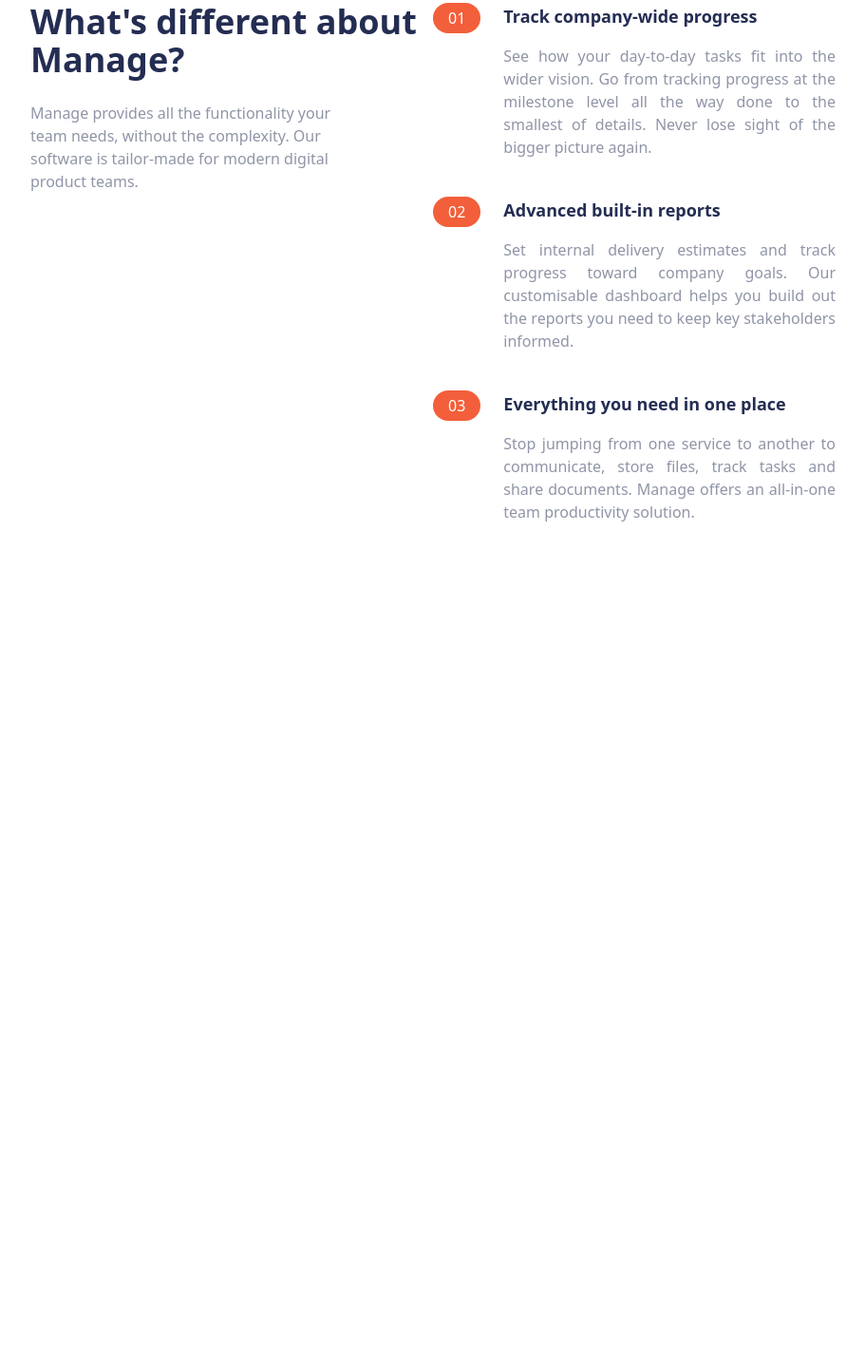
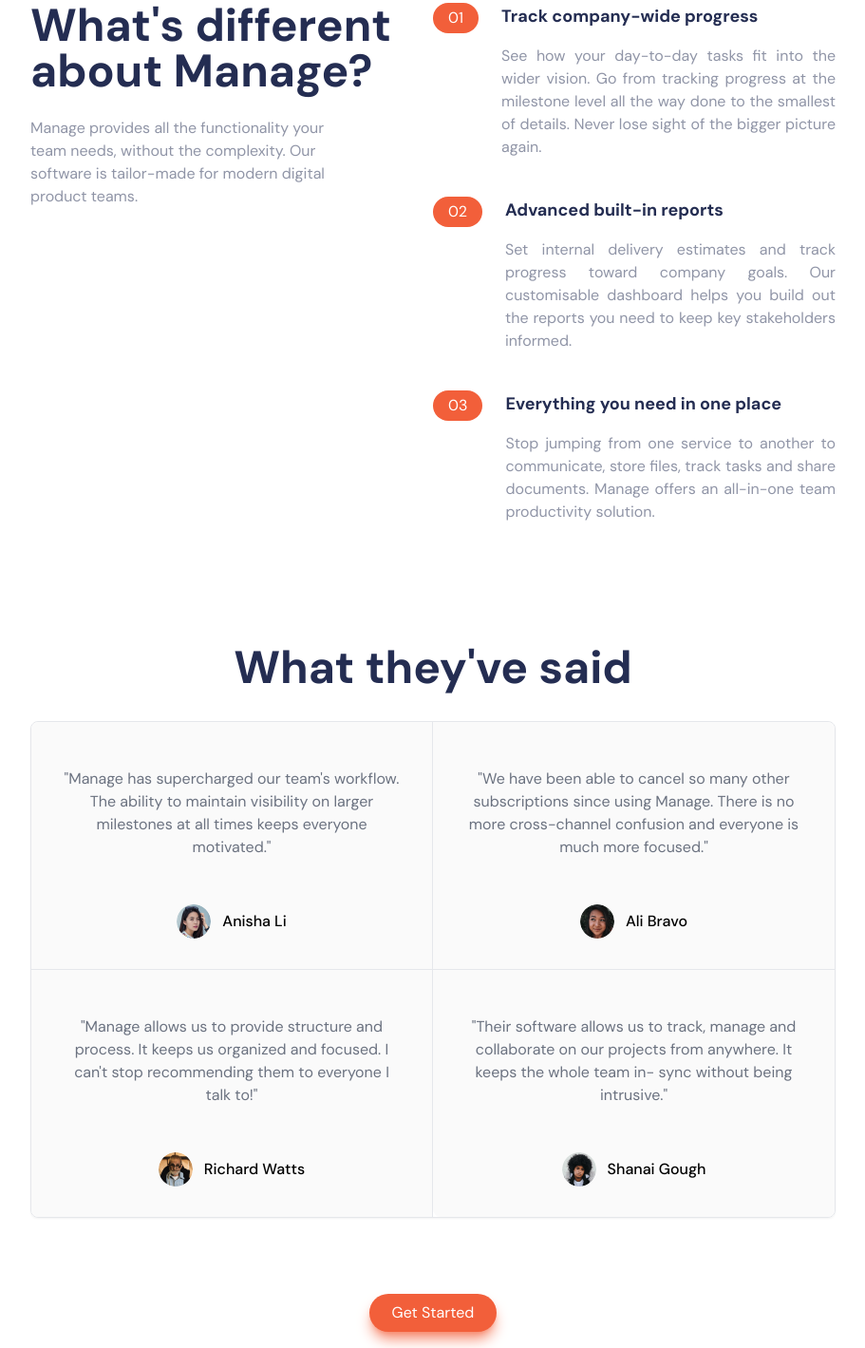
Before and after one commit to hbarsaiyan/evolve-landing-page, a website: page src/index.html in a window 1280 px wide. Shown: the part 741-2160 px from the top of the page at 95% size, without its empty margins (184-1095 px from the left). Before the commit the page ends 1292 px from the top, so only its background shows below. Drawn offline with Linux system fonts and the light colour scheme.

Commit message:
add testimonials

```diff
--- a/src/index.html
+++ b/src/index.html
@@ -4,10 +4,15 @@
 		<meta charset="UTF-8" />
 		<meta http-equiv="X-UA-Compatible" content="IE=edge" />
 		<meta name="viewport" content="width=device-width, initial-scale=1.0" />
-		<title>Bookmark</title>
+		<title>Manage - The Task Master</title>
 		<link rel="stylesheet" href="../dist/styles.css" />
+		<link
+			rel="shortcut icon"
+			href="../images/favicon-32x32.png"
+			type="image/x-icon"
+		/>
 	</head>
-	<body>
+	<body class="font-DMSans">
 		<!-- Navbar -->
 		<nav class="container relative mx-auto p-6">
 			<div class="flex items-center justify-between">
@@ -16,7 +21,7 @@
 					<img src="../images/logo.svg" alt="Logo" />
 				</div>
 				<!-- Menu -->
-				<div class="hidden space-x-6 md:flex">
+				<div class="hidden space-x-6 text-sm md:flex md:text-base">
 					<a href="#" class="hover:text-darkGrayishBlue">Pricing</a>
 					<a href="#" class="hover:text-darkGrayishBlue">Product</a>
 					<a href="#" class="hover:text-darkGrayishBlue">About Us</a>
@@ -26,16 +31,17 @@
 				<!-- Button -->
 				<a
 					href="#"
-					class="hidden self-baseline rounded-full bg-brightRed px-6 py-2 text-white hover:bg-brightRedLight md:block"
+					class="hidden self-baseline rounded-full bg-brightRed px-6 py-2 text-white shadow-lg shadow-brightRedLight hover:bg-brightRedLight md:block"
 					>Get Started</a
 				>
 			</div>
 		</nav>
+
 		<!-- Hero Section -->
 		<section id="hero">
 			<!-- Flex Container -->
 			<div
-				class="container mx-auto mt-10 flex flex-col-reverse items-center justify-between space-y-0 px-4 md:px-12 lg:px-16 md:flex-row"
+				class="container mx-auto mt-10 flex flex-col-reverse items-center justify-between space-y-0 px-4 md:flex-row md:px-12 lg:px-16"
 			>
 				<!-- Text -->
 				<div class="flex flex-col space-y-8">
@@ -54,7 +60,7 @@
 					<div class="flex justify-center self-stretch md:justify-start">
 						<a
 							href="#"
-							class="self-baseline rounded-full bg-brightRed px-6 py-2 text-white hover:bg-brightRedLight"
+							class="self-baseline rounded-full bg-brightRed px-6 py-2 text-white shadow-lg shadow-brightRedLight hover:bg-brightRedLight"
 							>Get Started</a
 						>
 					</div>
@@ -65,16 +71,17 @@
 				</div>
 			</div>
 		</section>
+
 		<!-- Features Section -->
 		<section id="features">
 			<!-- Flex Container -->
 			<div
-				class="container mx-auto mt-32 flex flex-col space-y-12 md:px-12 lg:px-16 md:flex-row md:space-y-0"
+				class="container mx-auto mt-32 flex flex-col space-y-12 md:flex-row md:space-y-0 md:px-12 lg:px-16"
 			>
 				<!-- What's Differnet -->
-				<div class="flex flex-col space-y-6 md:w-1/2 px-6 md:px-0">
+				<div class="flex flex-col space-y-6 px-6 md:w-1/2 md:px-0">
 					<h2
-						class="max-w-md text-center text-4xl font-bold text-darkBlue md:text-left"
+						class="max-w-md text-center text-3xl font-bold text-darkBlue md:text-left md:text-4xl lg:text-5xl"
 					>
 						What's different about Manage?
 					</h2>
@@ -86,8 +93,9 @@
 						teams.
 					</p>
 				</div>
+
 				<!-- List Item -->
-				<div class="flex flex-col space-y-10 md:w-1/2 pl-4 md:pl-0">
+				<div class="flex flex-col space-y-10 pl-4 md:w-1/2 md:pl-0">
 					<!-- List Item 1 -->
 					<div
 						class="flex flex-col space-y-3 md:flex-row md:justify-center md:space-y-0 md:space-x-6"
@@ -100,9 +108,7 @@
 								>
 									01
 								</div>
-								<h3
-									class="items-center font-semibold text-darkBlue md:hidden"
-								>
+								<h3 class="items-center font-semibold text-darkBlue md:hidden">
 									Track company-wide progress
 								</h3>
 							</div>
@@ -113,7 +119,9 @@
 							>
 								Track company-wide progress
 							</h3>
-							<p class="text-justify text-darkGrayishBlue md:max-w-sm pr-6 md:pr-0">
+							<p
+								class="pr-6 text-justify text-darkGrayishBlue md:max-w-sm md:pr-0"
+							>
 								See how your day-to-day tasks fit into the wider vision. Go from
 								tracking progress at the milestone level all the way done to the
 								smallest of details. Never lose sight of the bigger picture
@@ -133,9 +141,7 @@
 								>
 									02
 								</div>
-								<h3
-									class="items-center font-semibold text-darkBlue md:hidden"
-								>
+								<h3 class="items-center font-semibold text-darkBlue md:hidden">
 									Advanced built-in reports
 								</h3>
 							</div>
@@ -146,7 +152,9 @@
 							>
 								Advanced built-in reports
 							</h3>
-							<p class="text-justify text-darkGrayishBlue md:max-w-sm pr-6 md:pr-0">
+							<p
+								class="pr-6 text-justify text-darkGrayishBlue md:max-w-sm md:pr-0"
+							>
 								Set internal delivery estimates and track progress toward
 								company goals. Our customisable dashboard helps you build out
 								the reports you need to keep key stakeholders informed.
@@ -165,9 +173,7 @@
 								>
 									03
 								</div>
-								<h3
-									class="items-center font-semibold text-darkBlue md:hidden"
-								>
+								<h3 class="items-center font-semibold text-darkBlue md:hidden">
 									Everything you need in one place
 								</h3>
 							</div>
@@ -178,7 +184,9 @@
 							>
 								Everything you need in one place
 							</h3>
-							<p class="text-justify text-darkGrayishBlue md:max-w-sm pr-6 md:pr-0">
+							<p
+								class="pr-6 text-justify text-darkGrayishBlue md:max-w-sm md:pr-0"
+							>
 								Stop jumping from one service to another to communicate, store
 								files, track tasks and share documents. Manage offers an
 								all-in-one team productivity solution.
@@ -188,5 +196,80 @@
 				</div>
 			</div>
 		</section>
+
+
+		<!-- Testimonials -->
+		<section id="testimonials">
+			<div class="max-w-6xl px-5 mx-auto mt-32 text-center">
+				<!-- Heading -->
+				<h2 class="text-3xl font-bold text-center md:text-4xl lg:text-5xl text-darkBlue">
+					What they've said
+				</h2>
+			</div>
+			<section class="container py-8 px-6  md:px-12 lg:px-16 mx-auto">
+				<div class="grid mb-8 rounded-lg border border-gray-200 shadow-sm md:mb-12 md:grid-cols-2">
+					<figure class="flex flex-col justify-center items-center p-8 text-center bg-veryLightGray rounded-t-lg border-b border-gray-200 md:rounded-t-none md:rounded-tl-lg md:border-r">
+						<blockquote class="mx-auto mb-4 max-w-lg text-gray-500 lg:mb-8">
+							<p class="my-4 font-light">"Manage has supercharged our team's workflow. The
+								ability to maintain visibility on larger milestones at all times
+								keeps everyone motivated."</p>
+						</blockquote>
+						<figcaption class="flex justify-center items-center space-x-3">
+							<img class="w-9 h-9 rounded-full" src="../images/avatar-anisha.png" alt="profile picture">
+							<div class="space-y-0.5 font-medium text-left">
+								<div>Anisha Li</div>
+							</div>
+						</figcaption>
+					</figure>
+					<figure class="flex flex-col justify-center items-center p-8 text-center bg-veryLightGray rounded-tr-lg border-b border-gray-200">
+						<blockquote class="mx-auto mb-4 max-w-lg text-gray-500 lg:mb-8 ">
+							<p class="my-4 font-light">"We have been able to cancel so many other subscriptions
+								since using Manage. There is no more cross-channel
+								confusion and everyone is much more focused."</p>
+						</blockquote>
+						<figcaption class="flex justify-center items-center space-x-3">
+							<img class="w-9 h-9 rounded-full" src="../images/avatar-ali.png" alt="profile picture">
+							<div class="space-y-0.5 font-medium text-left">
+								<div>Ali Bravo</div>
+							</div>
+						</figcaption>
+					</figure>
+					<figure class="flex flex-col justify-center items-center p-8 text-center bg-veryLightGray rounded-bl-lg border-b border-gray-200 md:border-b-0 md:border-r">
+						<blockquote class="mx-auto mb-4 max-w-lg text-gray-500 lg:mb-8">
+							<p class="my-4 font-light">"Manage allows us to provide structure and process. It
+								keeps us organized and focused. I can't stop recommending
+								them to everyone I talk to!"</p>
+						</blockquote>
+						<figcaption class="flex justify-center items-center space-x-3">
+							<img class="w-9 h-9 rounded-full" src="../images/avatar-richard.png" alt="profile picture">
+							<div class="space-y-0.5 font-medium text-left">
+								<div>Richard Watts</div>
+							</div>
+						</figcaption>
+					</figure>
+					<figure class="flex flex-col justify-center items-center p-8 text-center bg-veryLightGray rounded-b-lg border-gray-200 md:rounded-br-lg">
+						<blockquote class="mx-auto mb-4 max-w-lg text-gray-500 lg:mb-8">
+							<p class="my-4 font-light">"Their software allows us to track, manage and collaborate
+								on our projects from anywhere. It keeps the whole team in-
+								sync without being intrusive."</p>
+						</blockquote>
+						<figcaption class="flex justify-center items-center space-x-3">
+							<img class="w-9 h-9 rounded-full" src="../images/avatar-shanai.png	" alt="profile picture">
+							<div class="space-y-0.5 font-medium text-left">
+								<div>Shanai Gough</div>
+							</div>
+						</figcaption>
+					</figure>
+				</div>
+			</section>
+			<!-- Button -->
+			<div class="flex mx-auto justify-center self-stretch mb-16">
+				<a
+					href="#"
+					class="self-baseline rounded-full bg-brightRed px-6 py-2 text-white shadow-lg shadow-brightRedLight hover:bg-brightRedLight"
+					>Get Started</a
+				>
+			</div>
+		</section>
 	</body>
 </html>
--- a/src/input.css
+++ b/src/input.css
@@ -1,3 +1,5 @@
+@import url('https://fonts.googleapis.com/css2?family=DM+Sans:wght@400;500;700&display=swap');
+
 @tailwind base;
 @tailwind components;
 @tailwind utilities;
--- a/tailwind.config.js
+++ b/tailwind.config.js
@@ -9,6 +9,9 @@
       xl: "1440px",
     },
     extend: {
+      fontFamily: {
+        'DMSans': ["DM Sans", "sans-serif"]
+      },
       colors: {
         brightRed: 'hsl(12, 88%, 59%)',
         brightRedLight: 'hsl(12, 88%, 69%)',
```
Also changed, not shown: dist/styles.css.
